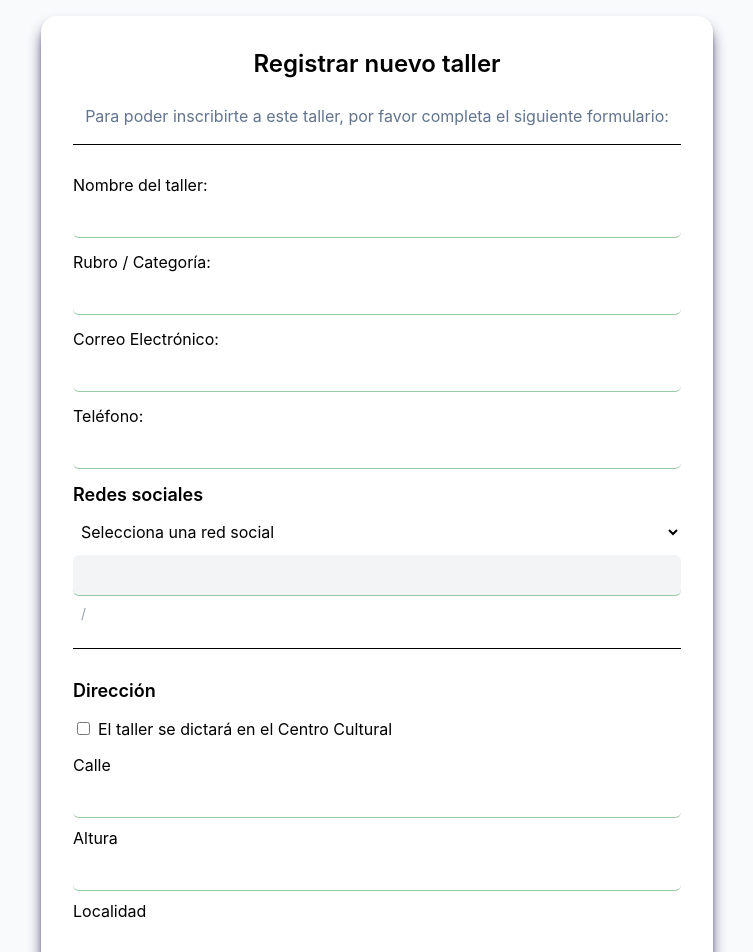
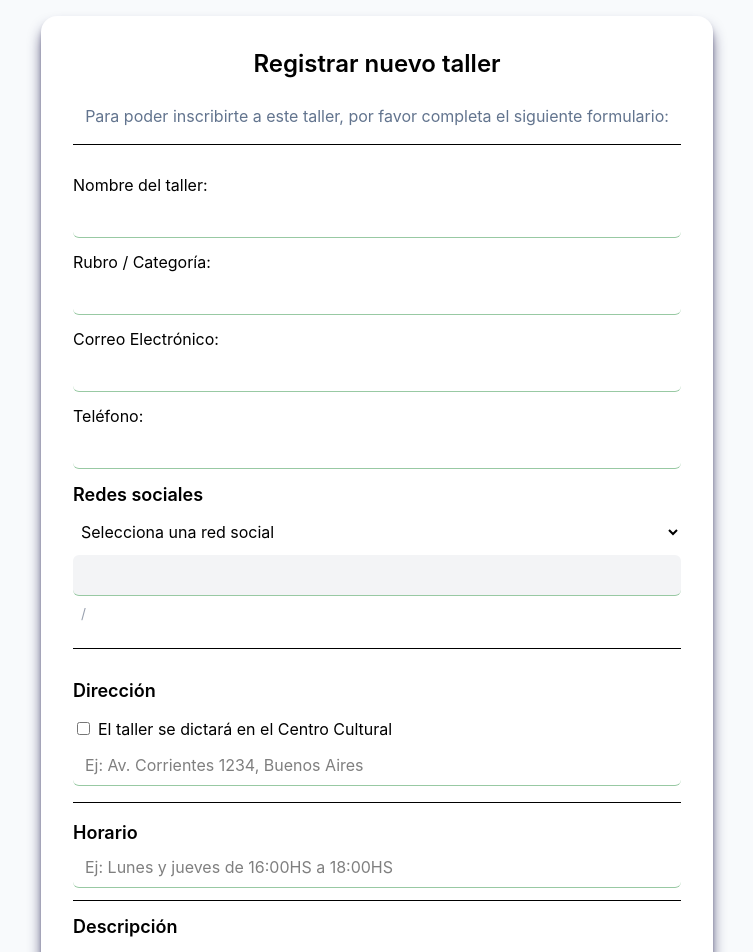
Before and after one commit to CAG-exe/Prototipo-de-Ingeniaria-en-Sistemas, an Angular app: page /form-inscription-workshops in a window 1280 px wide. Shown: the top 952 px of the page, without its empty margins (263-1016 px from the left). Built offline with nearby package versions, Linux system fonts and the light colour scheme.

Commit message:
replace address autocomplete with georef API and migrate from Nominatim to IGeorefDireccion

```diff
--- a/src/app/Domain/Interfaces/ITallerCultural.ts
+++ b/src/app/Domain/Interfaces/ITallerCultural.ts
@@ -1,34 +1,11 @@
-export interface INominatimAddress {
-  road?: string;
-  house_number?: string;
-  quarter?: string;
-  suburb?: string;
-  town?: string;
-  city?: string;
-  state_district?: string;
-  state?: string;
-  postcode?: string;
-  country?: string;
-  country_code?: string;
-  [key: string]: string | undefined;
-}
-
-export interface INominatimDireccion {
-  place_id: number;
-  licence: string;
-  osm_type: string;
-  osm_id: number;
-  lat: string;
-  lon: string;
-  class: string;
-  type: string;
-  place_rank: number;
-  importance: number;
-  addresstype: string;
-  name: string;
-  display_name: string;
-  address: INominatimAddress;
-  boundingbox: [string, string, string, string];
+export interface IGeorefDireccion {
+  nomenclatura: string;
+  calle: { id: string; nombre: string; categoria: string };
+  altura: { valor: number; unidad: string | null };
+  localidad_censal: { id: string; nombre: string };
+  departamento: { id: string; nombre: string };
+  provincia: { id: string; nombre: string };
+  ubicacion: { lat: number; lon: number };
 }
 
 export interface ITallerCultural {
@@ -42,5 +19,5 @@
   redesSociales: string;
   descripcion: string;
   habilitado: boolean;
-  direccion: INominatimDireccion | null;
+  direccion: IGeorefDireccion | null;
 }
--- a/src/app/pages/WorkshopDetail/WorkshopDetail.component.html
+++ b/src/app/pages/WorkshopDetail/WorkshopDetail.component.html
@@ -43,13 +43,12 @@
       </div>
 
       <div class="bg-slate-50/70 rounded-lg p-3 border border-slate-100">
-        <div *ngIf="detail()?.direccionesNormalizadas?.length; else noNormalizedAddresses">
-          <div *ngFor="let direccion of detail()?.direccionesNormalizadas" class="flex flex-wrap gap-x-4 gap-y-1 text-[13.5px] text-slate-700">
-            <p><span class="font-semibold text-slate-500 mr-1">Dirección:</span> {{ direccion.nombre_calle }} {{ direccion.altura }}, {{ direccion.nombre_localidad }}</p>
-            <p><span class="font-semibold text-slate-500 mr-1">Partido:</span> {{ direccion.nombre_partido }}</p>
+        <div *ngIf="detail()?.direccion; else noDireccion">
+          <div class="flex flex-wrap gap-x-4 gap-y-1 text-[13.5px] text-slate-700">
+            <p><span class="font-semibold text-slate-500 mr-1">Dirección:</span> {{ detail()?.direccion?.nomenclatura }}</p>
           </div>
         </div>
-        <ng-template #noNormalizedAddresses>
+        <ng-template #noDireccion>
           <p class="text-[13.5px] text-slate-500 italic"><span class="font-semibold text-slate-500 mr-1 not-italic">Dirección:</span> No disponible.</p>
         </ng-template>
       </div>
--- a/src/app/pages/formulario-inscripcion-talleres/formulario-inscripcion-talleres.html
+++ b/src/app/pages/formulario-inscripcion-talleres/formulario-inscripcion-talleres.html
@@ -91,38 +91,59 @@
         <label for="CentroCultural" class="mb-2">El taller se dictará en el Centro Cultural</label>
       </div>
 
-      <label for="calle" class="mt-2">Calle</label>
-      <input
-        type="text"
-        id="calle"
-        [(ngModel)]="calle"
-        [disabled]="esCentroCultural"
-        [required]="!esCentroCultural"
-        name="calle"
-        class="border-b border-[#98c9a3] rounded-md py-2 px-3 focus:outline-none focus:ring-2 focus:ring-[#38B000] disabled:bg-gray-100 disabled:text-gray-400"
-      />
+      <div class="relative">
+        <div class="relative">
+          <input
+            type="text"
+            id="direccionQuery"
+            [(ngModel)]="direccionQuery"
+            (ngModelChange)="onDireccionInput()"
+            (blur)="cerrarSugerencias()"
+            [disabled]="esCentroCultural"
+            [required]="!esCentroCultural"
+            name="direccionQuery"
+            placeholder="Ej: Av. Corrientes 1234, Buenos Aires"
+            autocomplete="off"
+            class="w-full border-b border-[#98c9a3] rounded-md py-2 px-3 pr-9 focus:outline-none focus:ring-2 focus:ring-[#38B000] disabled:bg-gray-100 disabled:text-gray-400"
+          />
+          <span
+            *ngIf="buscandoDireccion"
+            class="absolute right-3 top-1/2 -translate-y-1/2 text-gray-400 text-sm animate-spin"
+          >&#9696;</span>
+          <span
+            *ngIf="!buscandoDireccion && direccionSeleccionada"
+            class="absolute right-3 top-1/2 -translate-y-1/2 text-[#38B000] text-base"
+          >&#10003;</span>
+        </div>
 
-      <label for="altura" class="mt-2">Altura</label>
-      <input
-        type="text"
-        id="altura"
-        [(ngModel)]="altura"
-        [disabled]="esCentroCultural"
-        [required]="!esCentroCultural"
-        name="altura"
-        class="border-b border-[#98c9a3] rounded-md py-2 px-3 focus:outline-none focus:ring-2 focus:ring-[#38B000] disabled:bg-gray-100 disabled:text-gray-400"
-      />
+        <ul
+          *ngIf="mostrarSugerencias"
+          class="absolute z-10 w-full mt-1 bg-white border border-gray-200 rounded-lg shadow-lg overflow-hidden"
+        >
+          <li
+            *ngFor="let s of sugerencias"
+            (mousedown)="seleccionarDireccion(s)"
+            class="px-4 py-3 cursor-pointer hover:bg-green-50 border-b border-gray-100 last:border-none transition-colors"
+          >
+            <span class="block text-sm font-medium text-gray-800">{{ formatearDireccion(s) }}</span>
+          </li>
+        </ul>
+      </div>
 
-      <label for="localidad" class="mt-2">Localidad</label>
-      <input
-        type="text"
-        id="localidad"
-        [(ngModel)]="localidad"
-        [disabled]="esCentroCultural"
-        [required]="!esCentroCultural"
-        name="localidad"
-        class="border-b border-[#98c9a3] rounded-md py-2 px-3 focus:outline-none focus:ring-2 focus:ring-[#38B000] disabled:bg-gray-100 disabled:text-gray-400"
-      />
+      <div
+        *ngIf="!esCentroCultural && (buscandoDireccion || direccionQuery)"
+        class="mt-2 p-3 rounded-lg text-sm border"
+        [class]="direccionSeleccionada ? 'bg-green-50 border-green-200 text-gray-600'
+               : sinResultados       ? 'bg-red-50 border-red-200 text-red-400 italic'
+               :                       'bg-gray-50 border-gray-200 text-gray-400 italic'"
+      >
+        <ng-container *ngIf="direccionSeleccionada">
+          <span class="font-medium not-italic text-[#38B000]">Dirección confirmada:</span>
+          {{ formatearDireccion(direccionSeleccionada) }}
+        </ng-container>
+        <ng-container *ngIf="!direccionSeleccionada && sinResultados">No se encontraron coincidencias.</ng-container>
+        <ng-container *ngIf="!direccionSeleccionada && !sinResultados">Seleccioná un resultado...</ng-container>
+      </div>
     </div>
 
     <hr class="my-4" />
--- a/src/app/pages/formulario-inscripcion-talleres/formulario-inscripcion-talleres.ts
+++ b/src/app/pages/formulario-inscripcion-talleres/formulario-inscripcion-talleres.ts
@@ -1,16 +1,17 @@
 import { Component } from '@angular/core';
 import { FormsModule } from '@angular/forms';
-import { ITallerCultural } from '../../Domain/Interfaces/ITallerCultural';
+import { ITallerCultural, IGeorefDireccion } from '../../Domain/Interfaces/ITallerCultural';
 import { RouterLink, Router } from '@angular/router';
 import { TallerService } from '../../Domain/Services/TallerServices';
 import { UserService } from '../../Domain/Services/UsersServices';
-import { NgIf } from '@angular/common';
+import { NgIf, NgFor } from '@angular/common';
 import { SafePipe } from '../../Shared/Pipes/safe.pipe';
 import { ChangeDetectorRef } from '@angular/core';
+import { MapService } from '../../components/map/map.service';
 
 @Component({
   selector: 'app-formulario-inscripcion-talleres',
-  imports: [FormsModule, RouterLink, NgIf, SafePipe],
+  imports: [FormsModule, RouterLink, NgIf, NgFor, SafePipe],
   templateUrl: './formulario-inscripcion-talleres.html',
   styleUrl: './formulario-inscripcion-talleres.css',
 })
@@ -21,9 +22,15 @@
   esCentroCultural: boolean = false;
   tieneRedSocial: boolean = false;
 
-  calle: string = '';
-  altura: string = '';
-  localidad: string = '';
+  direccionQuery: string = '';
+  sugerencias: IGeorefDireccion[] = [];
+  direccionSeleccionada: IGeorefDireccion | null = null;
+  buscandoDireccion: boolean = false;
+  mostrarSugerencias: boolean = false;
+  sinResultados: boolean = false;
+
+  private debounceTimer: ReturnType<typeof setTimeout> | null = null;
+
   nombreTaller: string = '';
   correoElectronico: string = '';
   telefono: string = '';
@@ -40,6 +47,7 @@
     private userService: UserService,
     private router: Router,
     private cdr: ChangeDetectorRef,
+    private mapService: MapService,
   ) {}
 
   saveWorkshop() {
@@ -55,25 +63,10 @@
       telefono: this.telefono,
       email: this.correoElectronico,
       atencion: this.horariosTexto,
-
       descripcion: this.descripcion || '',
       habilitado: false,
       redesSociales: this.tieneRedSocial ? this.redSocial + '/' + this.nickname : '',
-      direccionesNormalizadas: [
-        {
-          altura: Number(this.altura),
-          cod_calle: 0,
-          cod_calle_cruce: null,
-          cod_partido: '',
-          coordenadas: { srid: 4326, x: 0, y: 0 },
-          direccion: `${this.calle} ${this.altura}, ${this.localidad}`,
-          nombre_calle: this.calle,
-          nombre_calle_cruce: '',
-          nombre_localidad: this.localidad,
-          nombre_partido: '',
-          tipo: 'calle_altura',
-        },
-      ],
+      direccion: this.esCentroCultural ? null : (this.direccionSeleccionada ?? null),
     };
 
     this.tallerService.addWorkshop(nuevoTaller);
@@ -84,9 +77,11 @@
 
   clearDirection() {
     if (this.esCentroCultural) {
-      this.calle = '';
-      this.altura = '';
-      this.localidad = '';
+      this.direccionQuery = '';
+      this.direccionSeleccionada = null;
+      this.sugerencias = [];
+      this.mostrarSugerencias = false;
+      this.sinResultados = false;
     }
   }
 
@@ -95,6 +90,48 @@
     if (!this.tieneRedSocial) {
       this.nickname = '';
     }
+  }
+
+  onDireccionInput() {
+    this.direccionSeleccionada = null;
+    if (this.debounceTimer) clearTimeout(this.debounceTimer);
+
+    if (!this.direccionQuery.trim()) {
+      this.sugerencias = [];
+      this.mostrarSugerencias = false;
+      this.buscandoDireccion = false;
+      this.sinResultados = false;
+      return;
+    }
+
+    this.buscandoDireccion = true;
+    this.sinResultados = false;
+    this.debounceTimer = setTimeout(async () => {
+      this.sugerencias = await this.mapService.search(this.direccionQuery, 10);
+      this.buscandoDireccion = false;
+      this.mostrarSugerencias = this.sugerencias.length > 0;
+      this.sinResultados = this.sugerencias.length === 0;
+      this.cdr.detectChanges();
+    }, 500);
+  }
+
+  formatearDireccion(dir: IGeorefDireccion): string {
+    return dir.nomenclatura;
+  }
+
+  seleccionarDireccion(dir: IGeorefDireccion) {
+    this.sugerencias = [];
+    this.mostrarSugerencias = false;
+    this.sinResultados = false;
+    if (this.debounceTimer) clearTimeout(this.debounceTimer);
+    this.direccionQuery = this.formatearDireccion(dir);
+    this.direccionSeleccionada = dir;
+  }
+
+  cerrarSugerencias() {
+    setTimeout(() => {
+      this.mostrarSugerencias = false;
+    }, 150);
   }
 
   onFileSelected(event: any): void {
```
Also changed, not shown: src/app/components/map/map.service.ts (+13 -87 lines), src/app/pages/search-results/search-results.ts (+38 -32 lines).
